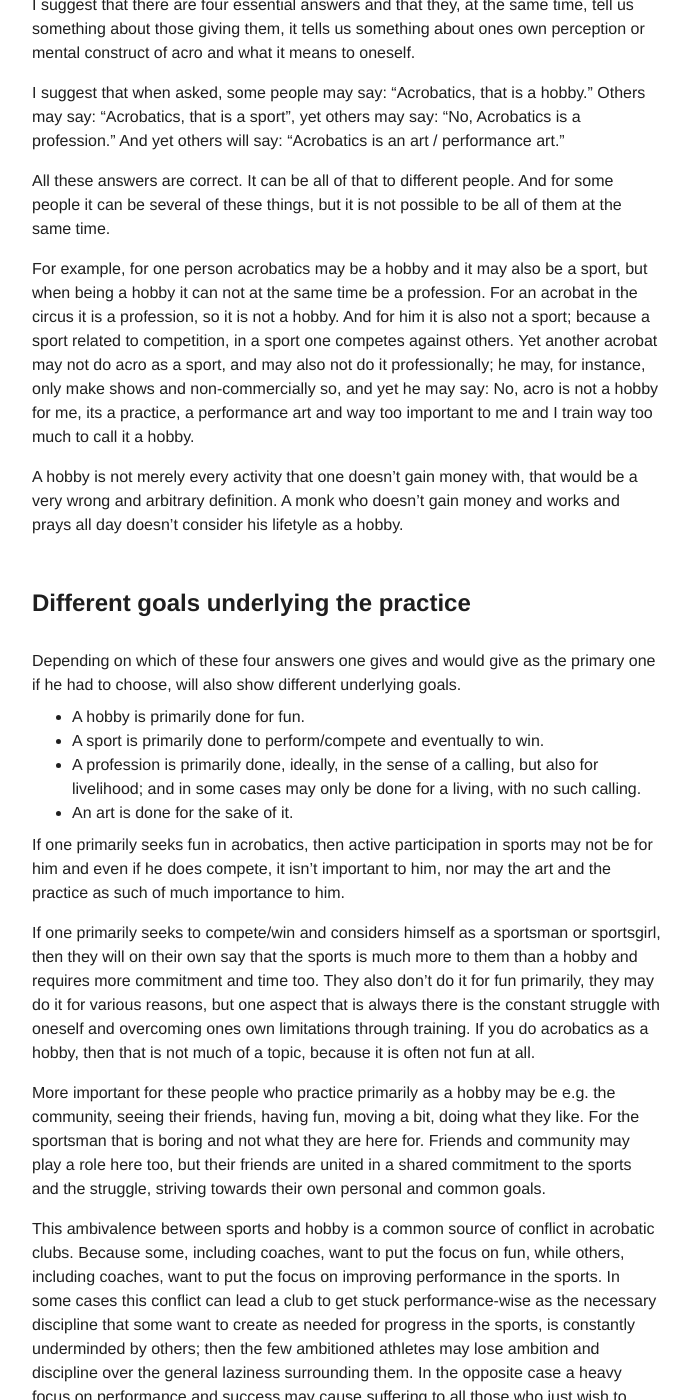
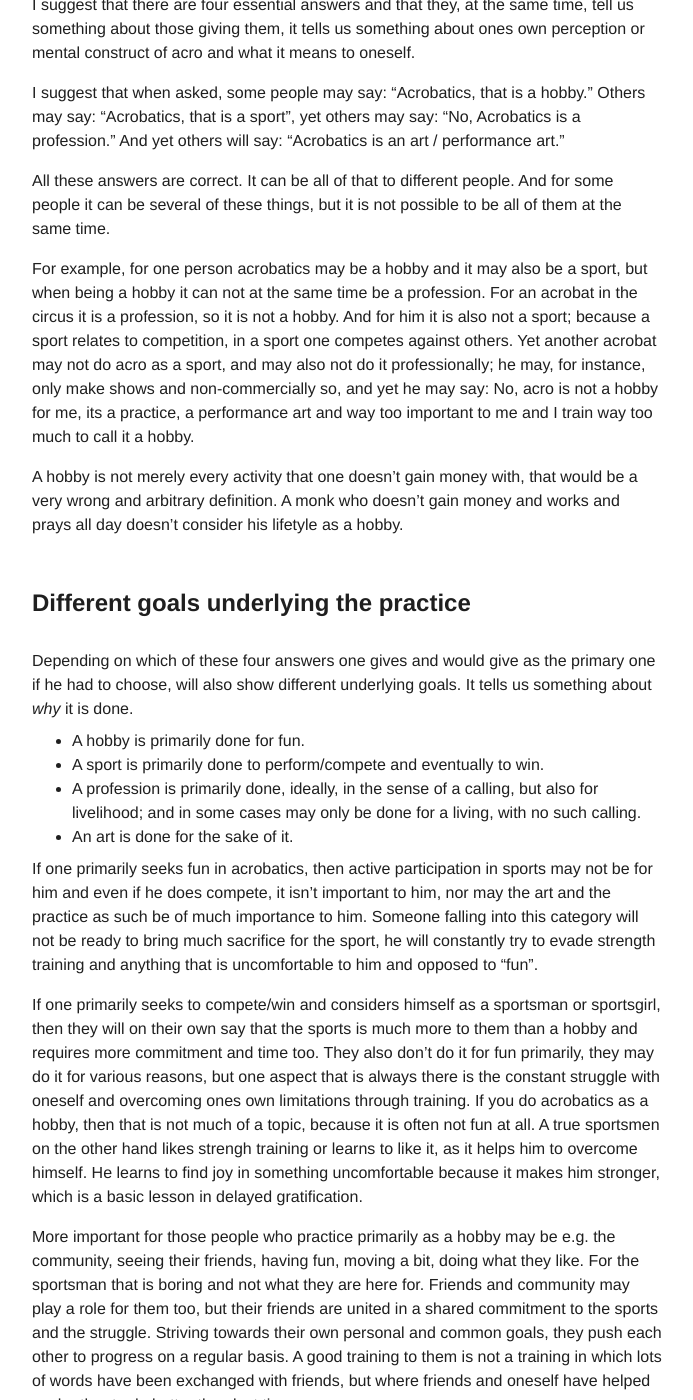
Before and after one commit to floshin/acrolib, a Jekyll site: the page built from training/four-understandings.md, in a window 1280 px wide and 1400 px high, scrolled down 275 px. Shown: the whole window, without its empty margins (293-986 px from the left). Built offline with Jekyll 4.4.1, drawn with Linux system fonts in a browser that asks for light colours; our own code applies the rules of GitHub Pages for plain Markdown files; some of the changed text lies outside the part shown.

Commit message:
Update four-understandings.md

```diff
--- a/training/four-understandings.md
+++ b/training/four-understandings.md
@@ -10,27 +10,31 @@ I suggest that when asked, some people may say: "Acrobatics, that is a hobby." O
 
 All these answers are correct. It can be all of that to different people. And for some people it can be several of these things, but it is not possible to be all of them at the same time.
 
-For example, for one person acrobatics may be a hobby and it may also be a sport, but when being a hobby it can not at the same time be a profession. For an acrobat in the circus it is a profession, so it is not a hobby. And for him it is also not a sport; because a sport related to competition, in a sport one competes against others. Yet another acrobat may not do acro as a sport, and may also not do it professionally; he may, for instance, only make shows and non-commercially so, and yet he may say: No, acro is not a hobby for me, its a practice, a performance art and way too important to me and I train way too much to call it a hobby.
+For example, for one person acrobatics may be a hobby and it may also be a sport, but when being a hobby it can not at the same time be a profession. For an acrobat in the circus it is a profession, so it is not a hobby. And for him it is also not a sport; because a sport relates to competition, in a sport one competes against others. Yet another acrobat may not do acro as a sport, and may also not do it professionally; he may, for instance, only make shows and non-commercially so, and yet he may say: No, acro is not a hobby for me, its a practice, a performance art and way too important to me and I train way too much to call it a hobby.
 
 A hobby is not merely every activity that one doesn't gain money with, that would be a very wrong and arbitrary definition. A monk who doesn't gain money and works and prays all day doesn't consider his lifetyle as a hobby.
 
 
 ## Different goals underlying the practice
 
-Depending on which of these four answers one gives and would give as the primary one if he had to choose, will also show different underlying goals.
+Depending on which of these four answers one gives and would give as the primary one if he had to choose, will also show different underlying goals. It tells us something about *why* it is done.
 
 * A hobby is primarily done for fun.
 * A sport is primarily done to perform/compete and eventually to win.
 * A profession is primarily done, ideally, in the sense of a calling, but also for livelihood; and in some cases may only be done for a living, with no such calling.
 * An art is done for the sake of it.
 
-If one primarily seeks fun in acrobatics, then active participation in sports may not be for him and even if he does compete, it isn't important to him, nor may the art and the practice as such of much importance to him.
+If one primarily seeks fun in acrobatics, then active participation in sports may not be for him and even if he does compete, it isn't important to him, nor may the art and the practice as such be of much importance to him. Someone falling into this category will not be ready to bring much sacrifice for the sport, he will constantly try to evade strength training and anything that is uncomfortable to him and opposed to "fun".
 
-If one primarily seeks to compete/win and considers himself as a sportsman or sportsgirl, then they will on their own say that the sports is much more to them than a hobby and requires more commitment and time too. They also don't do it for fun primarily, they may do it for various reasons, but one aspect that is always there is the constant struggle with oneself and overcoming ones own limitations through training. If you do acrobatics as a hobby, then that is not much of a topic, because it is often not fun at all.
+If one primarily seeks to compete/win and considers himself as a sportsman or sportsgirl, then they will on their own say that the sports is much more to them than a hobby and requires more commitment and time too. They also don't do it for fun primarily, they may do it for various reasons, but one aspect that is always there is the constant struggle with oneself and overcoming ones own limitations through training. If you do acrobatics as a hobby, then that is not much of a topic, because it is often not fun at all. A true sportsmen on the other hand likes strengh training or learns to like it, as it helps him to overcome himself. He learns to find joy in something uncomfortable because it makes him stronger, which is a basic lesson in delayed gratification.
 
-More important for these people who practice primarily as a hobby may be e.g. the community, seeing their friends, having fun, moving a bit, doing what they like. For the sportsman that is boring and not what they are here for. Friends and community may play a role here too, but their friends are united in a shared commitment to the sports and the struggle, striving towards their own personal and common goals.
+More important for those people who practice primarily as a hobby may be e.g. the community, seeing their friends, having fun, moving a bit, doing what they like. For the sportsman that is boring and not what they are here for. Friends and community may play a role for them too, but their friends are united in a shared commitment to the sports and the struggle. Striving towards their own personal and common goals, they push each other to progress on a regular basis. A good training to them is not a training in which lots of words have been exchanged with friends, but where friends and oneself have helped each other to do better than last time.
 
-This ambivalence between sports and hobby is a common source of conflict in acrobatic clubs. Because some, including coaches, want to put the focus on fun, while others, including coaches, want to put the focus on improving performance in the sports. In some cases this conflict can lead a club to get stuck performance-wise as the necessary discipline that some want to create as needed for progress in the sports, is constantly underminded by others; then the few ambitioned athletes may lose ambition and discipline over the general laziness surrounding them. In the opposite case a heavy focus on performance and success may cause suffering to all those who just wish to have fun. Ideally a club would offer both of these possibilities and allow athletes to choose one or the other according to their inclination with clear communication and a transparent organisation. But that requires more coaches, more training time, more space and so on.
+This ambivalence between sports and hobby is a common source of conflict in acrobatic clubs. Because some, including coaches, want to put the focus on fun, while others, including coaches, want to put the focus on improving performance in the sports. In some cases this conflict can lead a club to get stuck performance-wise as the necessary discipline that some want to create as needed for progress in the sports, is constantly underminded by others; then the few ambitioned athletes may lose ambition and discipline over the general laziness surrounding them. Such a club will then also exactly not attract those kind of athletes who seek this discipline and have that ambition.
+
+In the opposite case a heavy focus on performance and success may cause suffering to all those who just wish to have fun.
+
+Ideally a club would offer both of these possibilities and allow athletes to choose one or the other according to their inclination with clear communication and a transparent organisation. But that requires more coaches, more training time, more space and so on and is therefore not as easy to put into practice than to just focus on one of these paths.
 
 
 ## Different Understandings at the example of abstract pairs
@@ -50,14 +54,14 @@ Now, all these four understandings can occur in particular pairs. Possible pairs
 
 (3) Sport/Profession: The third pair I would describe as someone who regards himself as a sportsmen through and through and does the sports professionally; e.g. an acrobat in the national team. He will regard himself as an acrobat and his acro will necessarily be associated with a different lifestyle, including nutrition, specific restrictions (no alcohol, ...) and so on.   Whereas in Profession/Sport the profession is seen as prevailing over the sports. I would describe it e.g. to some kind of professional athlete which may have performed deliberately and passionately in the past but is doing so no longer and just continues for livelihood, or may e.g. being born into this life or being forced by parents and do the sports professionally without having much passion for it.
 
-(4) Sport/Art: This fourth pair would fit to someone who doesn't do acrobatics professionally, is not doing it for livelihood, but still doesn't regard it as a hobby and practices it with an accompanying lifestyle. He regards acro as an art but the sports takes predominance in his perception. Without the sports, without competition, he would probably stop with acro as a whole. Because as the sport takes precedence over the art, he practices acro as an art only under the premise of the sport and its goals: in the context of competing, under the struggle to win and so on. He doesn't practice acro for the sake of it, he practices it particularly in the competition context and is thriving in that.
-Whereas the opposite pair Art/Sport I would describe to myself. I do not regard acrobatics as a hobby and do not practice it like that. But I also do not practice it professionally for a living. It is a lifestyle and has a higher importance for me than any other activity I spend my time with, but at the same time it is the art of acrobatics and not the sport that takes precedence for me. That means that it doesn't matter to me whether I compete or not, I will still practice. And whether I coach or not will not affect my practice either. I will practice acrobatics for the sake of it regardless, in the same way as a weaver who loves weaving will weave, whether he sells his products or not, whether someone sees his products or not, and even whether any product is coming out of it or not. Maybe he starts to weave a giant fabric of hundreds of meters long and never finishes it in his lifetime; if so he was still a weaver and practiced weaving, nothing came out of it of use for others then, but the art was practiced and that is what a weaver does – weave. In that way I try to practice acrobatics.
+(4) Sport/Art: This fourth pair would fit to someone who doesn't do acrobatics professionally, is not doing it for a living, but still doesn't regard it as a hobby and practices it with an accompanying lifestyle. He regards acro as an art but the sports takes predominance in his perception. Without the sports, without competition, he would probably stop with acro as a whole. Because as the sport takes precedence over the art, he practices acro as an art only under the premise of the sport and its goals: in the context of competing, under the struggle to win and so on. He doesn't practice acro for the sake of it, he practices it particularly in the competition context and is thriving in that.
+Whereas the opposite pair Art/Sport I would describe to myself. I do not regard acrobatics as a hobby and do not practice it like that. But I also do not practice it professionally for a living. It is a lifestyle and has a higher importance to me than any other activity I spend my time with, but at the same time it is the art of acrobatics and not the sport that takes precedence for me. That means that it doesn't matter to me whether I compete or not, I will still practice. And whether I coach or not will not affect my practice either. I will practice acrobatics for the sake of it regardless, in the same way as a weaver who loves weaving will weave, whether he sells his products or not, whether someone sees his products or not, and even whether any product is coming out of it or not. Maybe he starts to weave a giant fabric of hundreds of meters long and never finishes it in his lifetime; if so he was still a weaver and practiced weaving, nothing came out of it of use for others then, but the art was practiced and that is what a weaver does – weave. In that way I try to practice acrobatics.
 
 (5) Art/Profession: This pair would describe the typical professional circus acrobat, a performance artist who regards the art as his profession in the sense of a calling that also provides for his livelihood. Whereas the opposite pair Profession/Art would describe, similar to Profession/Sports, someone for whom the job takes precedence before the art, that is then a performance artist who performs for a living but has no (or no more) passion or not much (anymore) for the art he performs.
 
-(6) Lastly, a combination of Art, Sports and Profession would describe some of the world-class acrobats of today. They are professional sportsmen but they also regard acrobatics as an art that they practice for the sake of it and will most likely, if their body allows, continue to practice it beyond what one calls the "sports career".
+(6) Lastly, a combination of Art, Sports and Profession would describe some of the world-class acrobats of today. They are professional sportsmen but they also regard acrobatics as an art that they practice for the sake of it and will most likely, if their body allows, continue to practice it beyond what one calls the "sports career", be it in the circus or as coaches.
 
 
 ## Summary
 
-As you see one can have a very different understanding of what acrobatics is and it can be very worthwile and revealing to reflect about this personal understanding of oneself and of ones companions, maybe of the coaches of ones team and ones athletes, in order to see how well these understandings match. Because if I have a very different understanding of it than my athletes, we either may in fact not fit or someones understanding may have to change or to develop. In the same way, if the understanding of a team of coaches doesn't fit together, this may give rise to conflicts and it may be better to either separate or to find a solution by which one can follow these diverting paths without causing trouble to each other, by e.g. dividing the training in groups that fit these different goals and understanding of what acrobatics is to them.
+As you see one can have a very different understanding of what acrobatics is and it can be worthwile and revealing to reflect about this personal understanding of oneself and of ones companions, maybe of the coaches of ones team and ones athletes, in order to see how well these understandings match. Because if I have a very different understanding of it than my athletes, we either may in fact not fit or someones understanding may have to change or to develop. In the same way, if the understanding of a team of coaches doesn't fit together, this may give rise to conflicts and it may be better to either separate or to find a solution by which one can follow these diverting paths without causing trouble to each other, by e.g. dividing the training in groups that fit these different goals and understanding of what acrobatics is to them.
```
